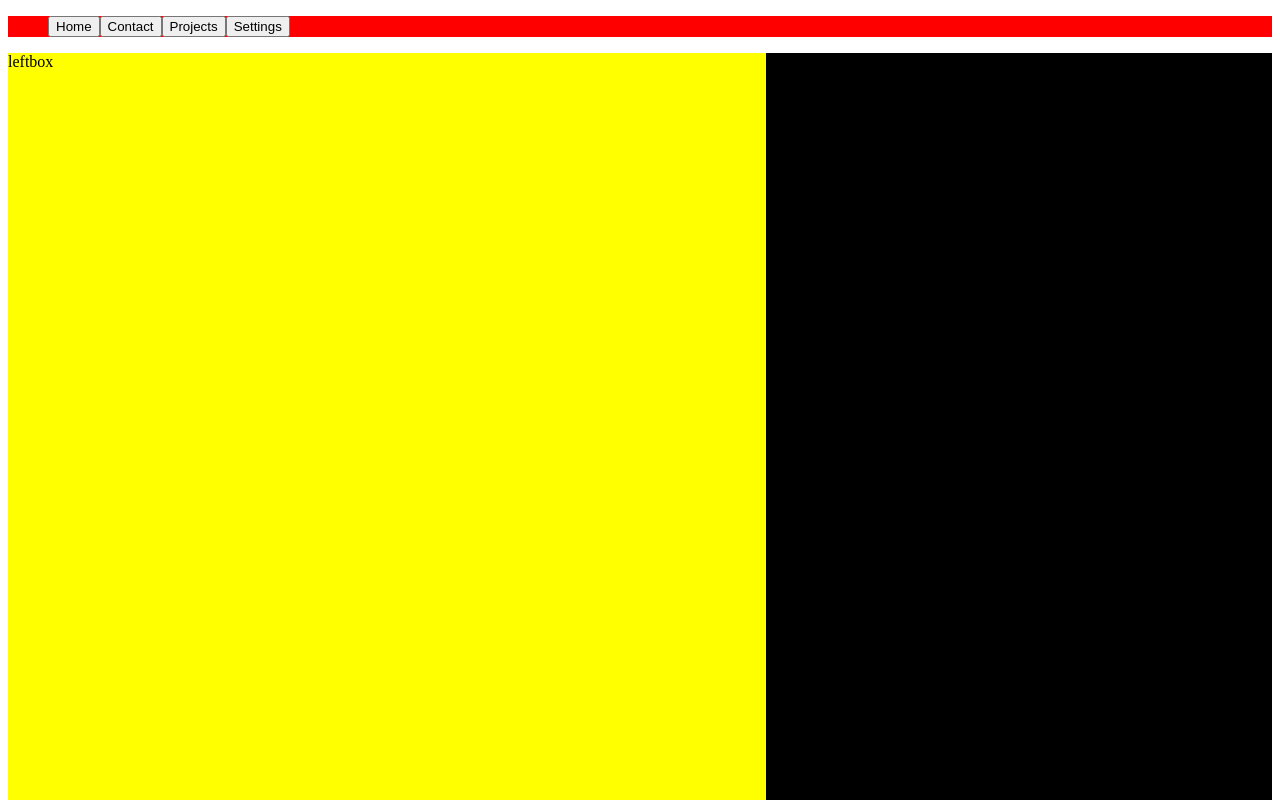
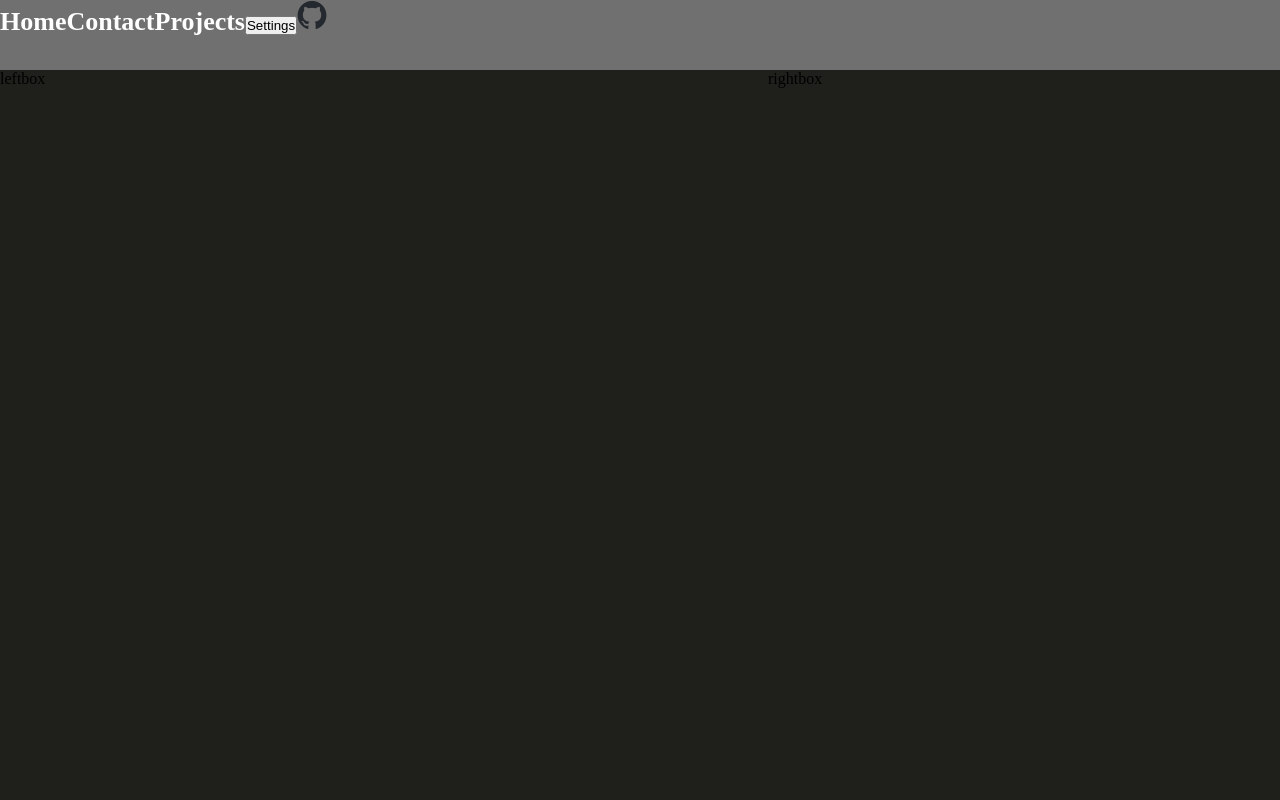
Before and after one commit to bwigswear/personalwebsite, a React (Vite) app: page / in a window 1280 px wide. Shown: the top 800 px of the page. Built offline with nearby package versions, Linux system fonts and the light colour scheme.

Commit message:
working on nav/homepage divs

```diff
--- a/src/App.jsx
+++ b/src/App.jsx
@@ -2,6 +2,7 @@ import { useState } from 'react';
 
 import NavHeader from './components/NavHeader';
 import HomePage from './components/homepage/HomePage';
+import classes from './App.module.css';
 
 const App = () => {
 
--- /dev/null
+++ b/src/App.module.css
@@ -0,0 +1,5 @@
+* {
+    margin: 0;
+    padding: 0;
+    box-sizing: border-box;
+}
--- a/src/components/NavButton.jsx
+++ b/src/components/NavButton.jsx
@@ -1,8 +1,16 @@
-
+import classes from './NavButton.module.css';
 
 const NavButton = (props) => {
-    return <button>{props.text}</button>
 
+    if ('icon' in props){
+        return (
+            <a href={props.link}>
+                <img src={props.icon} className={classes.icon}/>
+            </a>
+        );
+    }else{
+        return <button className={classes.button}>{props.text}</button>;
+    }
 
 }
 
--- /dev/null
+++ b/src/components/NavButton.module.css
@@ -0,0 +1,14 @@
+.button {
+    font-size: 26px;
+    font-weight: 800;
+    font-family: times new roman, serif;
+    color: #ffffff; /* White text */
+    background-color: transparent; /* Transparent background */
+    cursor: pointer;
+    border: none;
+}
+
+.icon {
+    height: 30px;
+    width: 30px;
+}
--- a/src/components/NavHeader.jsx
+++ b/src/components/NavHeader.jsx
@@ -10,6 +10,7 @@ const NavHeader = () => {
                 <NavButton text='Contact'/>
                 <NavButton text='Projects'/>
                 <SettingsButton />
+                <NavButton icon='../../images/github-mark.png' />
             </ul>
         </nav>
     );
--- a/src/components/NavHeader.module.css
+++ b/src/components/NavHeader.module.css
@@ -1,3 +1,4 @@
 .header {
-    background-color: #FF0000
+    background-color: #252222a5;
+    height: 70px;
 }
--- a/src/components/homepage/HomePageFooter.module.css
+++ b/src/components/homepage/HomePageFooter.module.css
@@ -1,3 +1,3 @@
 .footer {
-    background-color: #b431b4
+    background-color: #252222a5;
 }
--- a/src/components/homepage/HomePageLeft.module.css
+++ b/src/components/homepage/HomePageLeft.module.css
@@ -1,5 +1,5 @@
 .leftbox {
-    background-color: #FFFF00;
+    background-color: #1f1f1c;
     float: left;
     width: 60%;
     height: 1000px;
--- a/src/components/homepage/HomePageRight.module.css
+++ b/src/components/homepage/HomePageRight.module.css
@@ -1,5 +1,5 @@
 .rightbox {
-    background-color: #000;
+    background-color: #1f1f1c;
     float: right;
     width: 40%;
     height: 1000px;
```
Also changed, not shown: images/github-mark.png (added).
